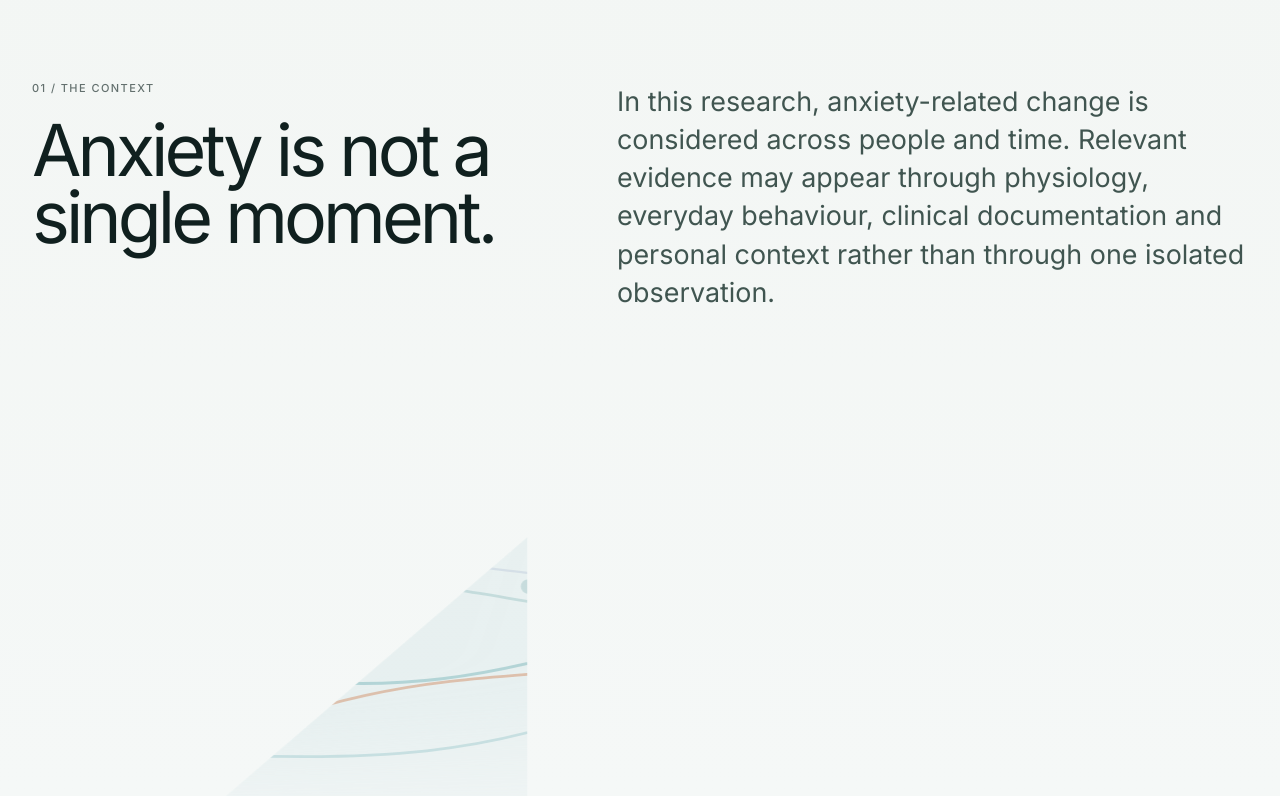
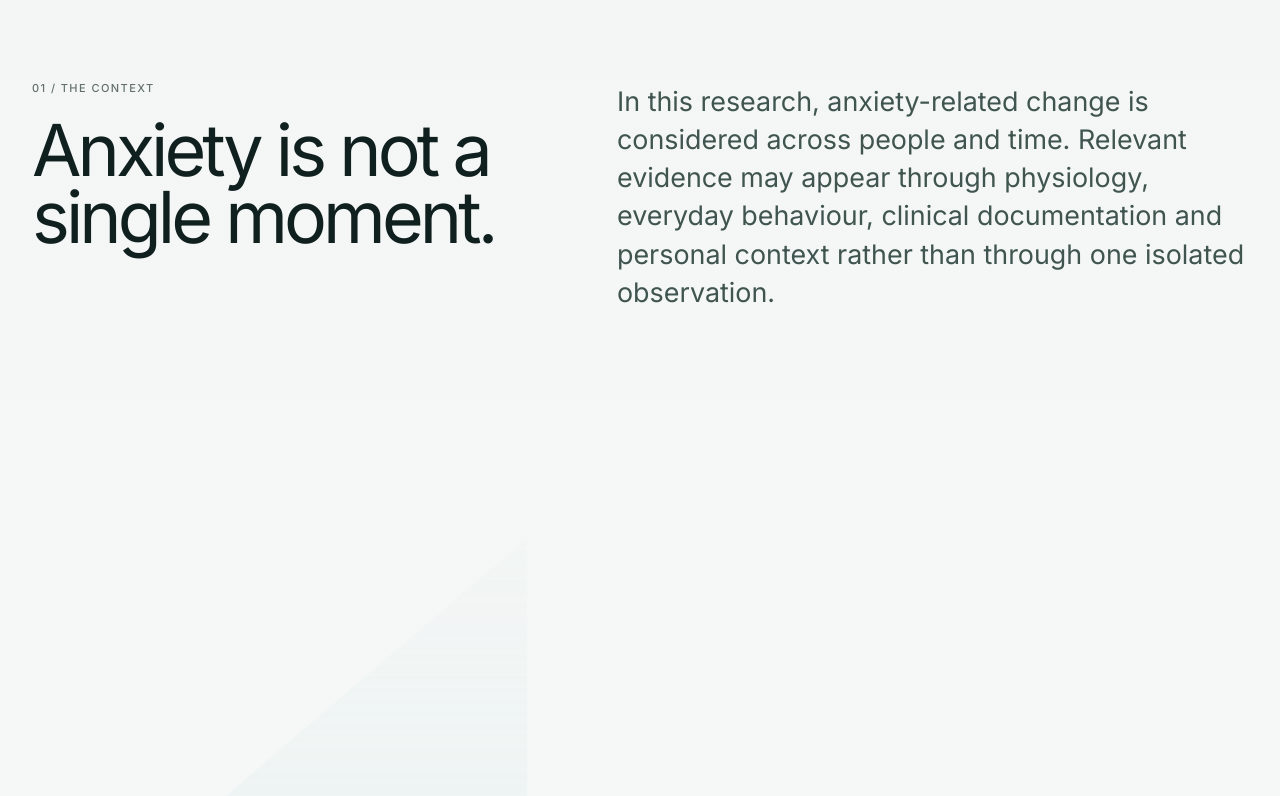
Before and after one commit to dulhara79/anxiety_research_website, a React (Vite) app in the folder research-website/: page /#/ in a window 1280 px wide. Shown: the part 853-1649 px from the top of the page. Built offline with nearby package versions, Linux system fonts and the light colour scheme.

Commit message:
style: remove context particle artwork

```diff
--- a/research-website/src/components/story/AnxietyContext.jsx
+++ b/research-website/src/components/story/AnxietyContext.jsx
@@ -25,8 +25,7 @@ export default function AnxietyContext() {
 
         <DiagonalMediaBand
           variant="context"
-          className="context-diagonal-media context-full-width-polygon"
-          imageSrc="/media/context-diagonal-image.svg"
+          className="context-diagonal-media context-full-width-polygon context-clean-band"
         />
 
         <div className="context-section-endcap" aria-hidden="true" />
```
